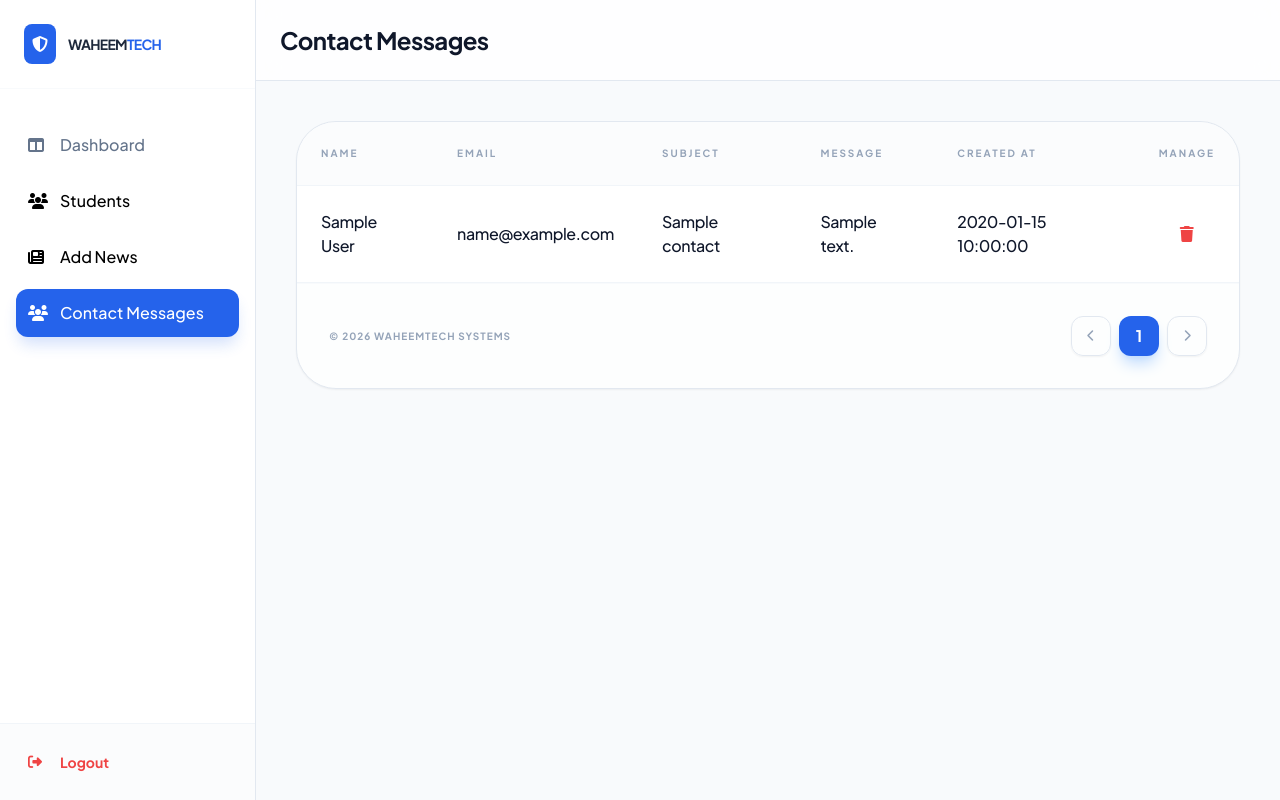
After one commit to Waheemtech1/waheemtechfree, a PHP site: page /admin/contact_message.php in a window 1280 px wide. The commit adds this page. Run offline with PHP 8.4, Linux system fonts and the light colour scheme; a user stored in the database is signed in; tables that the repository leaves empty hold one stand-in row (values such as "Sample post"); some libraries are stand-ins or nearby versions.

Commit message:
Added SweetAlert for contact form and delete functionality

```diff
--- /dev/null
+++ b/admin/contact_message.php
@@ -0,0 +1,156 @@
+<?php
+session_start();
+include '../connection/connect.php'; // Tabbatar path din connection dinka daidai ne
+
+// 1. Check Admin Session: Idan babu session, a mayar da shi login page
+if (!isset($_SESSION['admin_id'])) {
+    header("Location: login.php");
+    exit();
+}
+
+// 2. Fetch Admin Details (Optional: don nuna sunan admin a dashboard)
+$admin_email = $_SESSION['admin_email'];
+$admin_name = $_SESSION['admin_name'];
+
+// 3. Fetch All Students from free_class_applications
+$query = "SELECT * FROM contacts ORDER BY id DESC";
+$result = $conn->query($query);
+?>
+
+<!DOCTYPE html>
+<html lang="en">
+<head>
+  <meta charset="UTF-8">
+  <meta name="viewport" content="width=device-width, initial-scale=1.0">
+  <title>Admin Dashboard | WaheemTech</title>
+  <script src="https://cdn.tailwindcss.com"></script>
+  <link rel="stylesheet" href="https://cdnjs.cloudflare.com/ajax/libs/font-awesome/6.4.0/css/all.min.css">
+  <link href="https://fonts.googleapis.com/css2?family=Plus+Jakarta+Sans:wght@300;400;500;600;700&display=swap" rel="stylesheet">
+
+  <style>
+    body { font-family: 'Plus Jakarta Sans', sans-serif; background-color: #f8fafc; }
+    .sidebar-link.active { background: #2563eb; color: white; box-shadow: 0 10px 15px -3px rgba(37, 99, 235, 0.2); }
+    .glass-header { background: rgba(255, 255, 255, 0.8); backdrop-filter: blur(12px); }
+  </style>
+</head>
+<body class="overflow-x-hidden">
+
+  <div class="flex min-h-screen">
+    <aside class="w-64 bg-white border-r border-slate-200 hidden lg:flex flex-col sticky top-0 h-screen">
+      <div class="p-6 border-b border-slate-50 flex items-center gap-3">
+        <div class="bg-blue-600 p-2 rounded-lg text-white">
+          <i class="fas fa-shield-halved"></i>
+        </div>
+        <span class="font-black text-slate-800 tracking-tighter uppercase text-sm">Waheem<span class="text-blue-600">Tech</span></span>
+      </div>
+
+      <nav class="flex-1 p-4 space-y-2 mt-4">
+        <a href="dashboard.php"
+          class="sidebar-link flex items-center gap-3 p-3 rounded-xl text-slate-500 hover:bg-slate-50 transition font-medium">
+          <i class="fas fa-columns w-5"></i> Dashboard
+        </a>
+        <a href="students.php" class="sidebar-link  flex items-center gap-3 p-3 rounded-xl transition font-medium">
+          <i class="fas fa-users w-5"></i> Students
+        </a>
+        <a href="add_news.php" class="sidebar-link  flex items-center gap-3 p-3 rounded-xl transition font-medium">
+          <i class="fas fa-newspaper w-5"></i>Add News
+        </a>
+        <a href="contact_message.php"
+          class="sidebar-link  flex items-center  gap-3 p-3 rounded-xl transition font-medium active">
+          <i class="fas fa-users w-5"></i> Contact Messages
+        </a>
+
+      </nav>
+
+      <div class="p-4 border-t border-slate-100 bg-slate-50/50">
+
+        <a href="../logout.php" class="flex items-center gap-3 p-3 rounded-xl text-red-500 hover:bg-red-50 transition font-bold text-sm">
+          <i class="fas fa-sign-out-alt w-5"></i> Logout
+        </a>
+      </div>
+    </aside>
+
+    <main class="flex-1">
+        <header class="glass-header border-b border-slate-200 p-6 sticky top-0 z-30">
+            <div class="max-w-7xl mx-auto flex flex-col md:flex-row md:items-center justify-between gap-4">
+                <div>
+                    <h2 class="text-2xl font-black text-slate-900 tracking-tight"> Contact Messages</h2>
+
+                </div>
+
+
+            </div>
+        </header>
+
+        <div class="p-6 lg:p-10 space-y-6">
+
+
+            <div class="bg-white rounded-[2.5rem] border border-slate-200 shadow-sm overflow-hidden">
+                <div class="overflow-x-auto">
+                    <table class="w-full text-left">
+                        <thead>
+                            <tr class="bg-slate-50/50 border-b border-slate-100">
+                                <th class="p-6 text-[10px] font-black text-slate-400 uppercase tracking-[0.2em]">Name</th>
+                                <th class="p-6 text-[10px] font-black text-slate-400 uppercase tracking-[0.2em]">Email</th>
+                                <th class="p-6 text-[10px] font-black text-slate-400 uppercase tracking-[0.2em]">Subject</th>
+                                <th class="p-6 text-[10px] font-black text-slate-400 uppercase tracking-[0.2em]">Message</th>
+                                <th class="p-6 text-[10px] font-black text-slate-400 uppercase tracking-[0.2em]">Created At</th>
+                                <th class="p-6 text-[10px] font-black text-slate-400 uppercase tracking-[0.2em] text-center">Manage</th>
+                            </tr>
+                        </thead>
+                        <tbody>
+                            <?php while ($row = $result->fetch_assoc()): ?>
+                                <tr class="border-b border-slate-100 hover:bg-slate-50 transition">
+                                    <td class="p-6 font-medium text-slate-900 tracking-tight"><?= htmlspecialchars($row['full_name']) ?></td>
+                                    <td class="p-6 font-medium text-slate-900 tracking-tight"><?= htmlspecialchars($row['email']) ?></td>
+                                    <td class="p-6 font-medium text-slate-900 tracking-tight"><?= htmlspecialchars($row['subject']) ?></td>
+                                    <td class="p-6 font-medium text-slate-900 tracking-tight"><?= nl2br(htmlspecialchars($row['message'])) ?></td>
+                                    <td class="p-6 font-medium text-slate-900 tracking-tight"><?= htmlspecialchars($row['created_at']) ?></td>
+                                    <td class="p-6 text-center">
+                               <form method="POST" action="delete_contact.php" onsubmit="return confirmDelete(this);">
+
+
+                                            <input type="hidden" name="id" value="<?= $row['id'] ?>">
+                                            <button type="submit" class="text-red-500 hover:text-red-700 transition"><i class="fas fa-trash"></i></button>
+                                        </form>
+                                    </td>
+                                </tr>
+                            <?php endwhile; ?>
+                    </table>
+                </div>
+
+                <div class="p-8 border-t border-slate-50 flex items-center justify-between bg-slate-50/30">
+                    <p class="text-[10px] font-black text-slate-400 uppercase tracking-widest">&copy; 2026 WaheemTech Systems</p>
+                    <div class="flex gap-2">
+                        <button class="w-10 h-10 flex items-center justify-center border border-slate-200 rounded-xl text-slate-400 hover:bg-white transition shadow-sm cursor-not-allowed"><i class="fas fa-chevron-left text-xs"></i></button>
+                        <button class="w-10 h-10 flex items-center justify-center bg-blue-600 text-white rounded-xl font-bold shadow-lg shadow-blue-200 transition">1</button>
+                        <button class="w-10 h-10 flex items-center justify-center border border-slate-200 rounded-xl text-slate-400 hover:bg-white transition shadow-sm"><i class="fas fa-chevron-right text-xs"></i></button>
+                    </div>
+                </div>
+            </div>
+        </div>
+    </main>
+  </div>
+<script src="https://cdn.jsdelivr.net/npm/sweetalert2@11"></script>
+
+<script>
+function confirmDelete(form) {
+    Swal.fire({
+        title: 'Are you sure?',
+        text: "You won't be able to revert this!",
+        icon: 'warning',
+        showCancelButton: true,
+        confirmButtonColor: '#dc2626',
+        cancelButtonColor: '#6b7280',
+        confirmButtonText: 'Yes, delete it!'
+    }).then((result) => {
+        if (result.isConfirmed) {
+            form.submit();
+        }
+    });
+    return false;
+}
+</script>
+
+</body>
+</html>
```
Also changed, not shown: admin/delete_contact.php (added, +64 -0 lines), contact_process.php (added, +61 -0 lines), database/waheemtech_db.sql (+29 -16 lines), index.php (+22 -17 lines), uploads/proofs/WT_698bbb66567b4_1770765158.jpg (deleted), uploads/proofs/WT_698bbb6657014_1770765158.jpg (deleted), uploads/proofs/WT_698bbb66577b2_1770765158.jpg (deleted), uploads/proofs/WT_698bbb6657cea_1770765158.jpg (deleted), uploads/proofs/WT_698bbb66581d0_1770765158.jpg (deleted).
